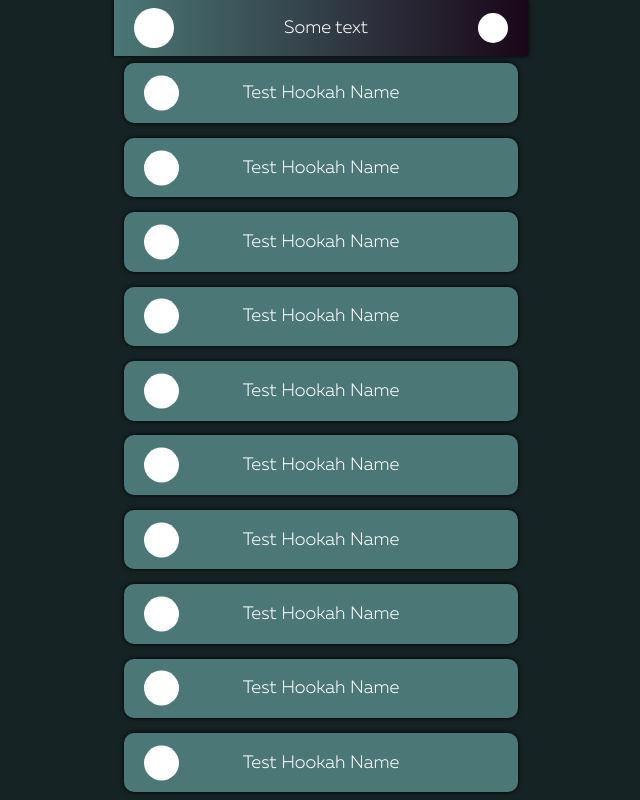
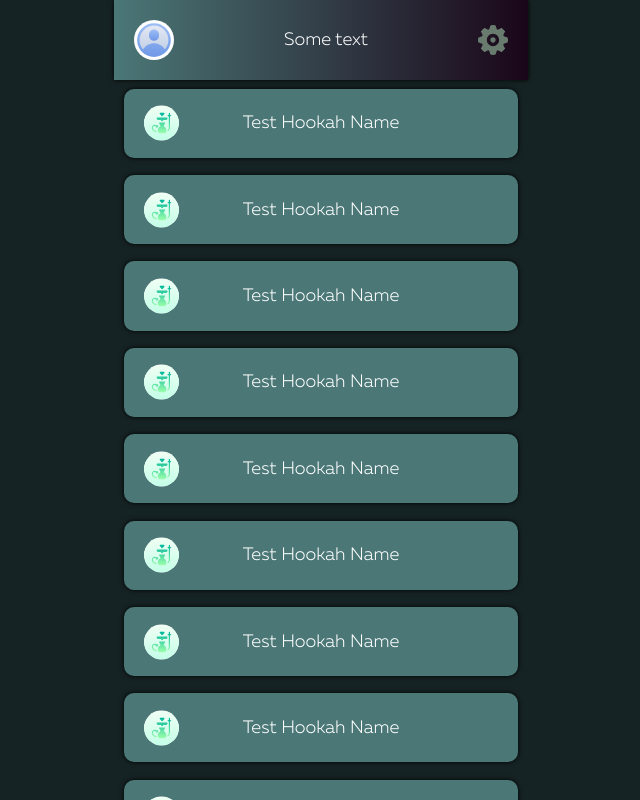
Before and after one commit to denisGolicin/ItDiLabHookahApp, a plain HTML site: page pages/main.html in a window 1280 px wide. Shown: the whole page, without its empty margins (319-959 px from the left). Drawn offline with Linux system fonts and the light colour scheme; files whose address does not match are found by name.

Commit message:
Add files via upload

```diff
--- a/css/main.css
+++ b/css/main.css
@@ -36,7 +36,7 @@ body, html{
 
 header{
     width: 100%;
-    height: 7%;
+    height: 10%;
 
     display: flex;
     justify-content: space-between;
@@ -51,7 +51,7 @@ header{
 
 main{
     width: 100%;
-    height: 93%;
+    height: 90%;
 
     overflow-y: auto;
 
@@ -60,7 +60,7 @@ main{
 
 .item{
     width: 100%;
-    height: 10%;
+    height: 12%;
 
     display: flex;
     justify-content: center;
@@ -92,6 +92,12 @@ main{
 
     transform: translate(0%, -50%);
 }
+.icon>img{
+    width: 35px;
+    height: 35px;
+
+    border-radius: 50%;
+}
 
 .hookah-name{
     position: absolute;
@@ -108,3 +114,9 @@ main{
     border-radius: 50%;
     background-color: #fff;
 }
+.h-icon>img{
+    width: 100%;
+    height: 100%;
+
+    border-radius: 50%;
+}
--- a/pages/main.html
+++ b/pages/main.html
@@ -19,16 +19,22 @@
 		<div class="phone-wrapper">
 
 			<header>
-				<div class="h-icon" style="margin-left: 20px; border-radius: 30px; width: 40px; height: 40px;"></div>
+				<div class="h-icon" style="margin-left: 20px; border-radius: 30px; width: 40px; height: 40px;">
+					<img src="../src/img/profile_empty.svg" alt="">
+				</div>
 				<p>Some text</p>
-				<div style="margin-right: 20px;" class="h-icon"></div>
+				<div style="filter: invert(25%) sepia(93%) saturate(300%) hue-rotate(87deg) brightness(119%) contrast(25%); margin-right: 20px;background-color: rgba(255, 255, 255, 0); margin-right: 20px; background-color: rgba(255, 255, 255, 0);" class="h-icon">
+					<img src="../src/img/setting_ugocnm44yhu3.svg" alt="">
+				</div>
 			</header>
 
 			<main>
 				<a href="hookah.html">
 					<div class="item">
 						<div class="item-box">
-							<div class="icon"></div>
+							<div class="icon">
+								<img src="../src/img/hookah_t9ec2rxzfjwx.svg" alt="">
+							</div>
 							<div class="hookah-name">Test Hookah Name</div>
 						</div>
 					</div>
@@ -36,7 +42,9 @@
 				<a href="hookah.html">
 					<div class="item">
 						<div class="item-box">
-							<div class="icon"></div>
+							<div class="icon">
+								<img src="../src/img/hookah_t9ec2rxzfjwx.svg" alt="">
+							</div>
 							<div class="hookah-name">Test Hookah Name</div>
 						</div>
 					</div>
@@ -44,7 +52,9 @@
 				<a href="hookah.html">
 					<div class="item">
 						<div class="item-box">
-							<div class="icon"></div>
+							<div class="icon">
+								<img src="../src/img/hookah_t9ec2rxzfjwx.svg" alt="">
+							</div>
 							<div class="hookah-name">Test Hookah Name</div>
 						</div>
 					</div>
@@ -52,7 +62,9 @@
 				<a href="hookah.html">
 					<div class="item">
 						<div class="item-box">
-							<div class="icon"></div>
+							<div class="icon">
+								<img src="../src/img/hookah_t9ec2rxzfjwx.svg" alt="">
+							</div>
 							<div class="hookah-name">Test Hookah Name</div>
 						</div>
 					</div>
@@ -60,7 +72,9 @@
 				<a href="hookah.html">
 					<div class="item">
 						<div class="item-box">
-							<div class="icon"></div>
+							<div class="icon">
+								<img src="../src/img/hookah_t9ec2rxzfjwx.svg" alt="">
+							</div>
 							<div class="hookah-name">Test Hookah Name</div>
 						</div>
 					</div>
@@ -68,7 +82,9 @@
 				<a href="hookah.html">
 					<div class="item">
 						<div class="item-box">
-							<div class="icon"></div>
+							<div class="icon">
+								<img src="../src/img/hookah_t9ec2rxzfjwx.svg" alt="">
+							</div>
 							<div class="hookah-name">Test Hookah Name</div>
 						</div>
 					</div>
@@ -76,7 +92,9 @@
 				<a href="hookah.html">
 					<div class="item">
 						<div class="item-box">
-							<div class="icon"></div>
+							<div class="icon">
+								<img src="../src/img/hookah_t9ec2rxzfjwx.svg" alt="">
+							</div>
 							<div class="hookah-name">Test Hookah Name</div>
 						</div>
 					</div>
@@ -84,7 +102,9 @@
 				<a href="hookah.html">
 					<div class="item">
 						<div class="item-box">
-							<div class="icon"></div>
+							<div class="icon">
+								<img src="../src/img/hookah_t9ec2rxzfjwx.svg" alt="">
+							</div>
 							<div class="hookah-name">Test Hookah Name</div>
 						</div>
 					</div>
@@ -92,7 +112,9 @@
 				<a href="hookah.html">
 					<div class="item">
 						<div class="item-box">
-							<div class="icon"></div>
+							<div class="icon">
+								<img src="../src/img/hookah_t9ec2rxzfjwx.svg" alt="">
+							</div>
 							<div class="hookah-name">Test Hookah Name</div>
 						</div>
 					</div>
@@ -100,7 +122,9 @@
 				<a href="hookah.html">
 					<div class="item">
 						<div class="item-box">
-							<div class="icon"></div>
+							<div class="icon">
+								<img src="../src/img/hookah_t9ec2rxzfjwx.svg" alt="">
+							</div>
 							<div class="hookah-name">Test Hookah Name</div>
 						</div>
 					</div>
@@ -108,7 +132,9 @@
 				<a href="hookah.html">
 					<div class="item">
 						<div class="item-box">
-							<div class="icon"></div>
+							<div class="icon">
+								<img src="../src/img/hookah_t9ec2rxzfjwx.svg" alt="">
+							</div>
 							<div class="hookah-name">Test Hookah Name</div>
 						</div>
 					</div>
@@ -116,7 +142,9 @@
 				<a href="hookah.html">
 					<div class="item">
 						<div class="item-box">
-							<div class="icon"></div>
+							<div class="icon">
+								<img src="../src/img/hookah_t9ec2rxzfjwx.svg" alt="">
+							</div>
 							<div class="hookah-name">Test Hookah Name</div>
 						</div>
 					</div>
@@ -124,7 +152,9 @@
 				<a href="hookah.html">
 					<div class="item">
 						<div class="item-box">
-							<div class="icon"></div>
+							<div class="icon">
+								<img src="../src/img/hookah_t9ec2rxzfjwx.svg" alt="">
+							</div>
 							<div class="hookah-name">Test Hookah Name</div>
 						</div>
 					</div>
```
Also changed, not shown: pages/hookah.html (+80 -18 lines), src/img/Phl69Q3eJyM.jpg (added), src/img/hookah_t9ec2rxzfjwx.svg (added), src/img/profile_empty.svg (added), src/img/setting_ugocnm44yhu3.svg (added), 1 other file.
